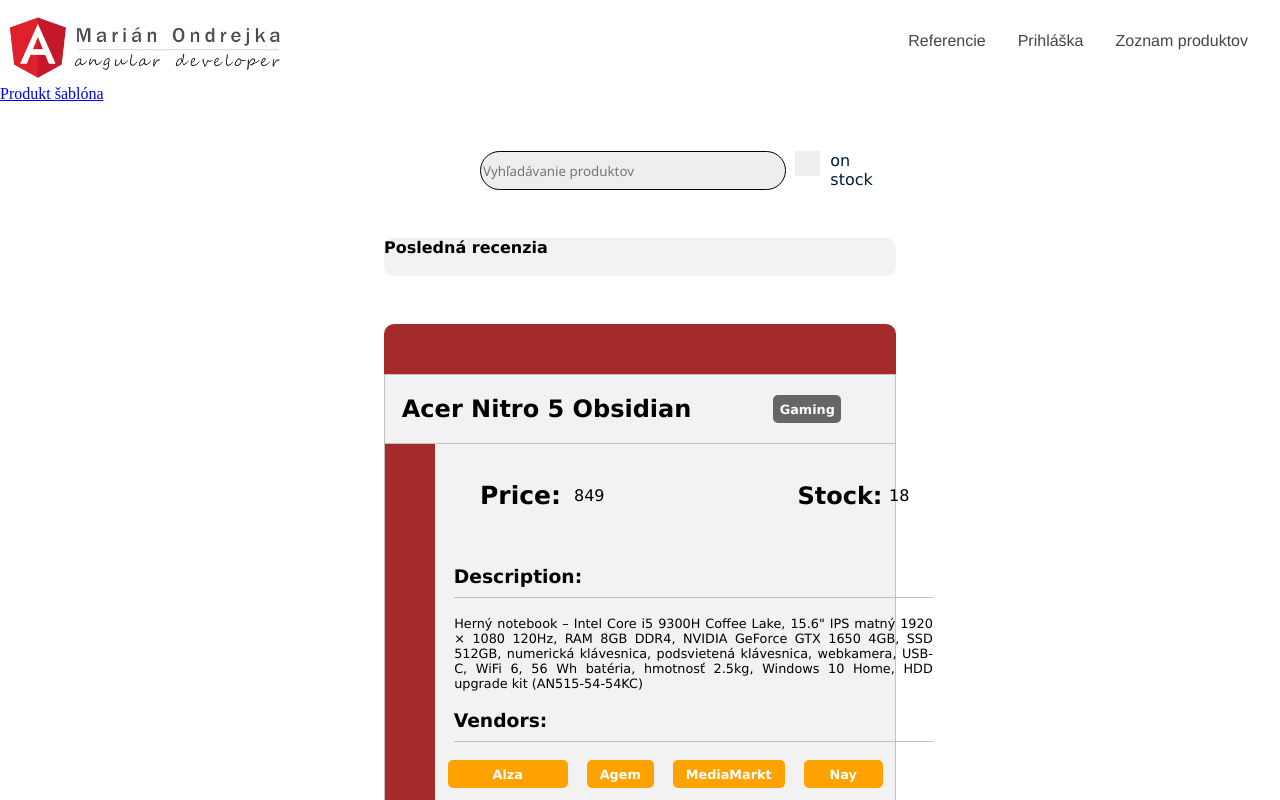
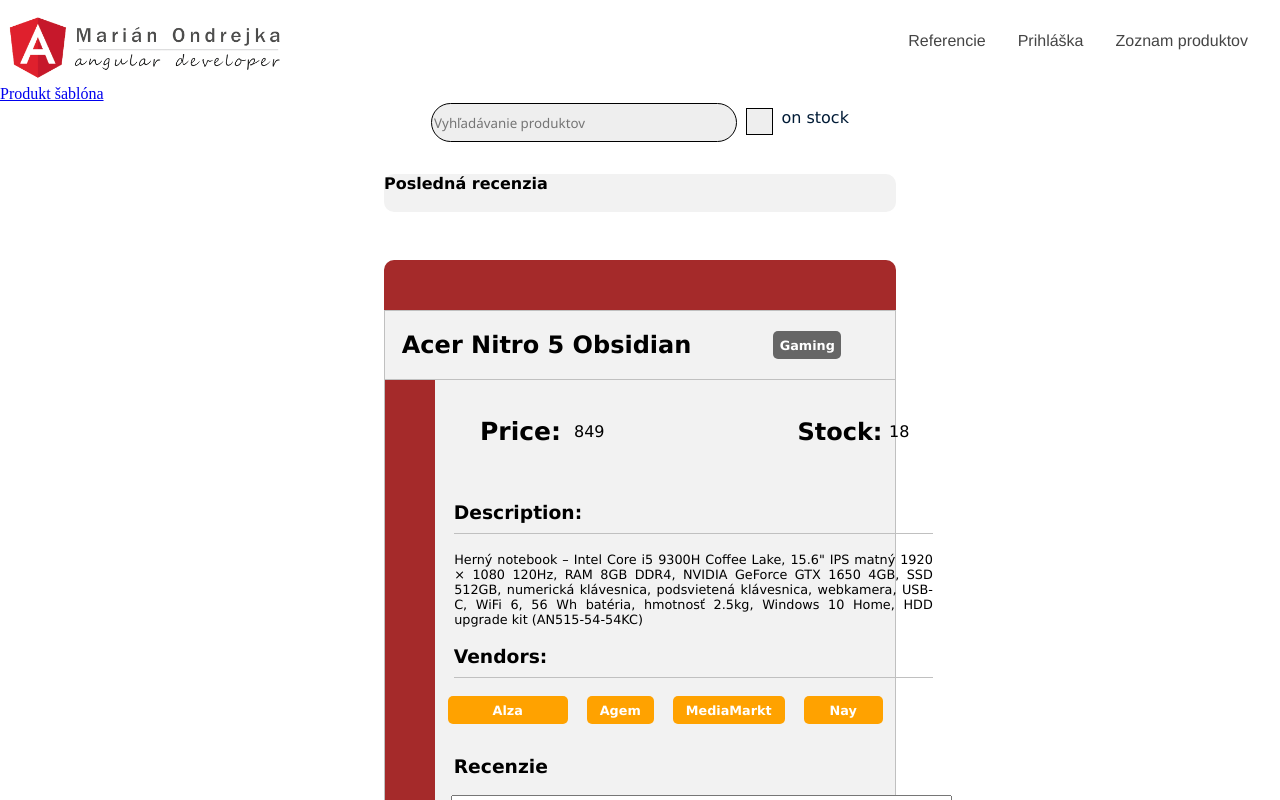
Before and after one commit to marioavaj/1.3.2---Zadanie--Simple-layout-aplik-cie, an Angular app: page /zoznam-produktov in a window 1280 px wide. Shown: the top 800 px of the page. Built offline with nearby package versions, Linux system fonts and the light colour scheme.

Commit message:
onstock na 50 hotovo

```diff
--- a/src/app/filter-option/filter-option.component.css
+++ b/src/app/filter-option/filter-option.component.css
@@ -1,4 +1,6 @@
 .container {
+  margin-top: 5px;
+
   display: block;
   position: relative;
   padding-left: 35px;
@@ -16,6 +18,7 @@
   cursor: pointer;
   height: 0;
   width: 0;
+
 }
 
 /* Create a custom checkbox */
@@ -26,6 +29,7 @@
   height: 25px;
   width: 25px;
   background-color: #eee;
+  border: 1px solid black;
 }
 
 /* On mouse-over, add a grey background color */
@@ -35,7 +39,7 @@
 
 /* When the checkbox is checked, add a blue background */
 .container input:checked ~ .checkmark {
-  background-color: green;
+  background-color: rgb(0, 41, 128);
 }
 
 /* Create the checkmark/indicator (hidden when not checked) */
--- a/src/app/filter-option/filter-option.component.html
+++ b/src/app/filter-option/filter-option.component.html
@@ -1,4 +1,4 @@
 <label class="container"> on stock
-  <input type="checkbox" (change)="onChange($event)" >
+  <input type="checkbox"  (change)="onChange($event)" >
   <span class="checkmark"></span>
 </label>
--- a/src/app/filter-option/filter-option.component.ts
+++ b/src/app/filter-option/filter-option.component.ts
@@ -1,4 +1,4 @@
-import { Component, OnInit } from '@angular/core';
+import { Component, OnInit, Input, Output, EventEmitter } from '@angular/core';
 import { FormBuilder } from '@angular/forms';
 
 @Component({
@@ -8,7 +8,8 @@ import { FormBuilder } from '@angular/forms';
 })
 export class FilterOptionComponent implements OnInit {
 
-  onStockCheckBox:boolean = false;
+  @Input() onStockCheckBox:boolean;
+  @Output() checkBoXInput: EventEmitter<any> = new EventEmitter<any>();
 
   constructor(private fb: FormBuilder) { }
 
@@ -20,7 +21,7 @@ export class FilterOptionComponent implements OnInit {
 
   onChange(item:any):void{
     this.onStockCheckBox = !this.onStockCheckBox;
-    console.log(this.onStockCheckBox);
+    this.checkBoXInput.emit(this.onStockCheckBox);
 
   }
 
--- a/src/app/filter/filter.component.css
+++ b/src/app/filter/filter.component.css
@@ -1,9 +1,3 @@
-#searching{
-  display: flex;
-width: 25%;
-margin: 3em auto 3em auto;
-
-  }
 
   .inputWrapper{
     position: static;
--- a/src/app/filter/filter.component.html
+++ b/src/app/filter/filter.component.html
@@ -1,7 +1,6 @@
 <div id="searching">
   <div class="inputWrapper">
-  <input [(ngModel)]="whatIsSearched" (ngModelChange) = "filter($event)"  placeholder="Vyhľadávanie produktov">
+  <input  [(ngModel)]="whatIsSearched" (ngModelChange) = "filter($event)" placeholder="Vyhľadávanie produktov">
   <!--<button>Hľadat</button>-->
   <div class="findedData" *ngFor="let item of resultSet; index as i " (click)="selectItem(item.name)"> {{i+1}} {{item.name}}</div></div>
-  <app-filter-option></app-filter-option>
   </div>
--- a/src/app/filter/filter.component.ts
+++ b/src/app/filter/filter.component.ts
@@ -1,3 +1,4 @@
+import { IfStmt } from '@angular/compiler';
 import {
   Component,
   OnInit,
@@ -30,19 +31,27 @@ export class FilterComponent
     AfterViewChecked,
     OnDestroy
 {
+  @Input() onStock: boolean;
+
   @Input('whereIsSearching') data: Product[];
   @Output() outputEvent: EventEmitter<any> = new EventEmitter<any>();
 
-  whatIsSearched: string;
+  @Input() whatIsSearched: string = '';
   resultSet: Product[];
-
-
 
   //zavola sa pred hocijakym life-hookom, ak ma komponent zavislosti, nacitaj ich do konstruktoru
   constructor() {}
 
   //prvy hook ale konstruktor sa vykonava skor, vykona sa iba vtedy ked je @input, vykona sa tolko krat kolko krat sa zavola @input, @outputu sa to netyka, zavola sa pred ngOnInit, vzdy ked sa zmeni hodnota premennych vstupujucich do komponentu, Poskytne objekt s predchadzajucou a novou hodnotou
-  ngOnChanges() {}
+  ngOnChanges(): void {
+    if (this.onStock === undefined) {
+      this.onStock = false;
+    }
+    console.log('filter onStock je ' + this.onStock);
+
+    console.log(this.whatIsSearched);
+    this.filter(this.whatIsSearched);
+  }
 
   //spusti sa po ngOnChanges, spusta sa iba raz!!!!!!!! este nie je nacitany html!!!!! Spracovanie pociatocnych dat, externe sluzby, asynchronne, idealne miesto pre inicializovanie dat z DB
   ngOnInit(): void {}
@@ -70,27 +79,39 @@ export class FilterComponent
 
   filter(whatIsSearched: string): void {
     let result: Product[] = [];
+
     if (this.data && whatIsSearched.length >= 2) {
       this.data.forEach((item) => {
         if (
           item.name
             .toLocaleLowerCase()
-            .includes(whatIsSearched.toLocaleLowerCase())
+            .includes(whatIsSearched.toLocaleLowerCase()) &&
+          this.onStock === false &&
+          item.stockCount >= 0
         ) {
           result.push(item);
+          this.outputEvent.emit(result);
         }
-        this.outputEvent.emit(result);
+
+       else if (
+          item.name
+            .toLocaleLowerCase()
+            .includes(whatIsSearched.toLocaleLowerCase()) &&
+          this.onStock === true &&
+          item.stockCount > 0
+        ) {
+          result.push(item);
+          this.outputEvent.emit(result);
+        }
+
       });
 
       this.resultSet = result;
-    } else{
+    } else {
       this.resultSet = [];
-      result = this.data
-      this.outputEvent.emit(result);
+      result = this.data;
     }
 
+    this.outputEvent.emit(result);
   }
-
-
-
 }
--- a/src/app/zoznam-produktov/zoznam-produktov.component.css
+++ b/src/app/zoznam-produktov/zoznam-produktov.component.css
@@ -6,3 +6,10 @@
   background-color: rgb(242, 242, 242);
   border-radius: 10px;
 }
+
+.searchingWraper{
+  display: flex;
+  flex-direction: row;
+  justify-content: center;
+  margin-bottom: 2em;
+}
--- a/src/app/zoznam-produktov/zoznam-produktov.component.html
+++ b/src/app/zoznam-produktov/zoznam-produktov.component.html
@@ -1,8 +1,10 @@
 
 <a routerLink="product-template">Produkt šablóna</a>
 <router-outlet></router-outlet>
-<app-filter [whereIsSearching] = "productList" (outputEvent)="onFilterDone($event)"></app-filter>
-
+<div class="searchingWraper">
+<app-filter  [whereIsSearching] = "productList" [onStock] = "onStockCheckBox" (outputEvent)="onFilterDone($event)"></app-filter>
+<app-filter-option [onStockCheckBox] = "false" (checkBoXInput) = "inputCheckBox($event)"></app-filter-option>
+</div>
 
 <div class="lastRerview">
   <div style="font-weight: 600;">Posledná recenzia</div><br>
--- a/src/app/zoznam-produktov/zoznam-produktov.component.ts
+++ b/src/app/zoznam-produktov/zoznam-produktov.component.ts
@@ -11,6 +11,7 @@ export class ZoznamProduktovComponent implements OnInit {
   public date = new Date().toLocaleString();
   lastReview: string;
   filteredData: Product[];
+  onStockCheckBox:boolean;
   constructor() {}
 
   ngOnInit(): void {
@@ -127,4 +128,8 @@ export class ZoznamProduktovComponent implements OnInit {
       this.filteredData = item;
 
   }
+  inputCheckBox(onStock:boolean):void{
+this.onStockCheckBox = onStock;
+console.log("checkbox je " + this.onStockCheckBox);
+  }
 }
```
